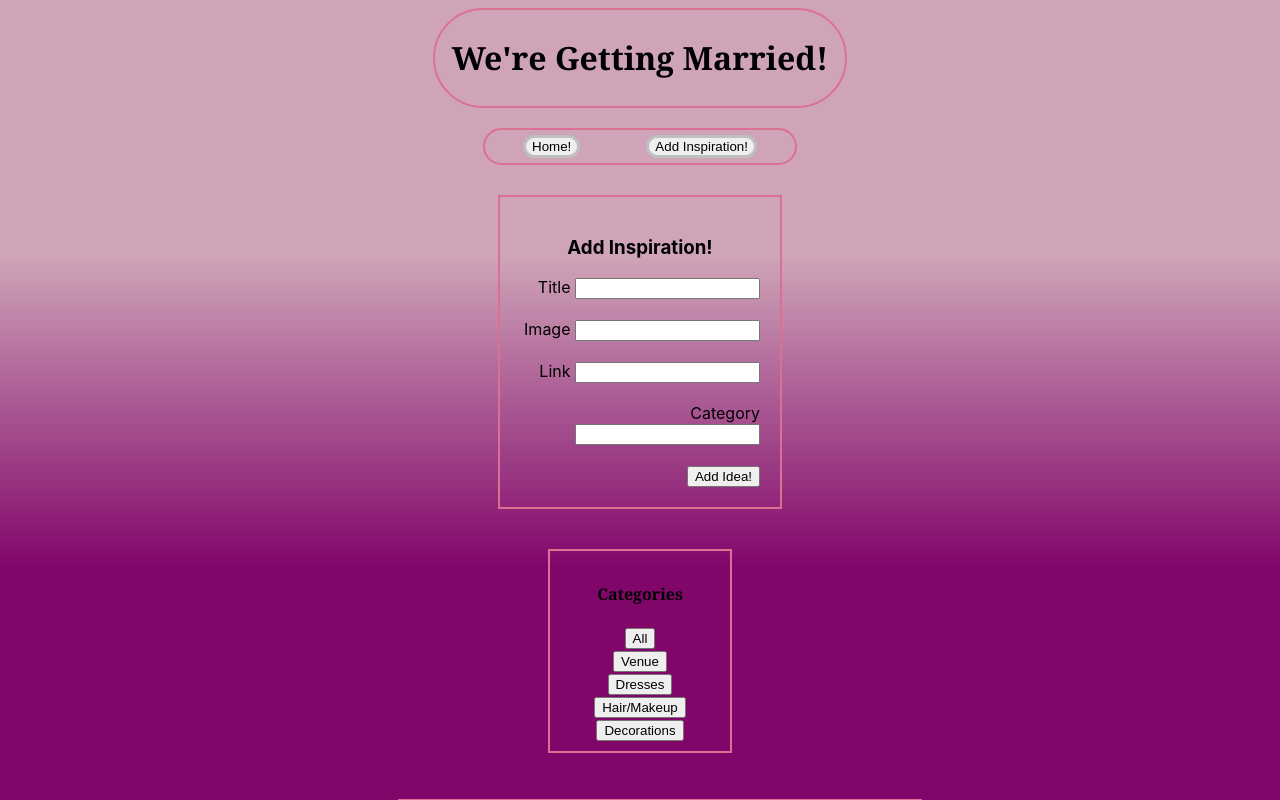
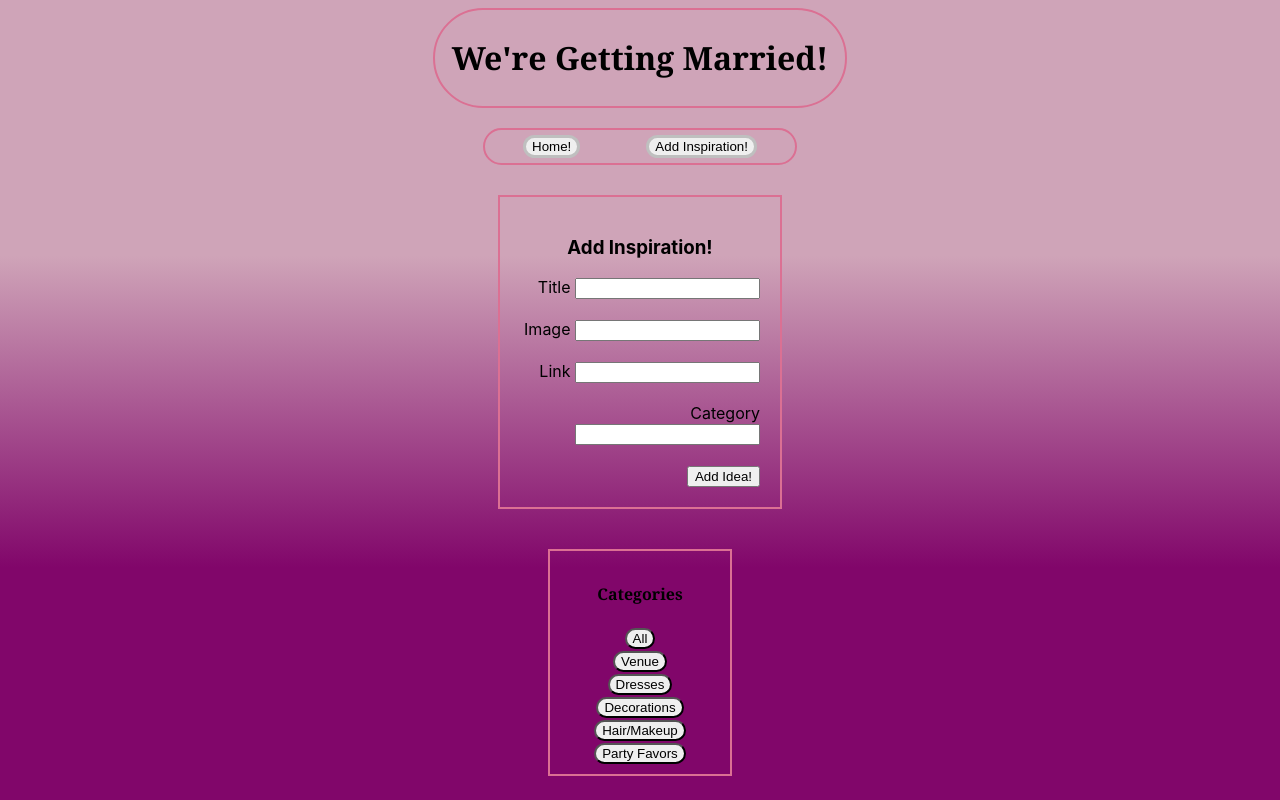
Before and after one commit to ejdehaan/Phase_2_Project, a React (Create React App) app: page /add-inspiration in a window 1280 px wide. Shown: the top 800 px of the page. Built offline with nearby package versions, Linux system fonts and the light colour scheme; data requests are answered from the project's data file.

Commit message:
Added styles

```diff
--- a/db.json
+++ b/db.json
@@ -32,14 +32,14 @@
       "title": "Floating Lotus Candles",
       "image": "https://m.media-amazon.com/images/I/61IAx6o3yhL._AC_SX679_.jpg",
       "link": "https://www.amazon.com/Toner-Depot-Floating-Lanterns-Outdoor/dp/B083N9QWYX/ref=asc_df_B083N9QWYX/?tag=&linkCode=df0&hvadid=416672409243&hvpos=&hvnetw=g&hvrand=11598109552457372648&hvpone=&hvptwo=&hvqmt=&hvdev=c&hvdvcmdl=&hvlocint=&hvlocphy=9012145&hvtargid=pla-884623530624&ref=&adgrpid=94717461300&th=1",
-      "category": "Decoraions",
+      "category": "Decorations",
       "id": 5
     },
     {
       "title": "Loose Updo",
       "image": "https://i.etsystatic.com/27488900/r/il/03eef8/2891139372/il_1588xN.2891139372_9k38.jpg",
       "link": "https://www.etsy.com/listing/967639909/bridal-hair-piece-wedding-hair?gpla=1&gao=1&&utm_source=google&utm_medium=cpc&utm_campaign=shopping_us_e-weddings-accessories-hair_accessories-hair_jewelry&utm_custom1=_k_Cj0KCQjw1tGUBhDXARIsAIJx01mWg2xNLjbGqTAjbWIEfAM-eZMxZCqHMppsbIC-V12z3SVmsGYeNYcaAr6LEALw_wcB_k_&utm_content=go_12569403835_122439474151_507439816466_pla-315321639969_c__967639909_520532460&utm_custom2=12569403835&gclid=Cj0KCQjw1tGUBhDXARIsAIJx01mWg2xNLjbGqTAjbWIEfAM-eZMxZCqHMppsbIC-V12z3SVmsGYeNYcaAr6LEALw_wcB",
-      "category": "Hairstyle",
+      "category": "Hair/Makeup",
       "id": 6
     }
   ]
--- a/src/components/Categories.js
+++ b/src/components/Categories.js
@@ -14,15 +14,17 @@ function Categories({inspo}) {
     <div>
         <div className='category'>
           <h4>Categories</h4>
-          <button>All</button>
+          <button className='button'>All</button>
           <div/>
-          <button>Venue</button>
+          <button className='button'>Venue</button>
           <div/>
-          <button>Dresses</button>
+          <button className='button'>Dresses</button>
           <div/>
-          <button>Hair/Makeup</button>
+          <button className='button'>Decorations</button>
           <div/>
-          <button>Decorations</button>
+          <button className='button'>Hair/Makeup</button>
+          <div/>
+          <button className='button'>Party Favors</button>
         </div>
         <br/>
         <ul>
--- a/src/index.css
+++ b/src/index.css
@@ -54,7 +54,9 @@ code {
   border-radius: 100px;
 }
 
-
+.button {
+  border-radius: 100px;
+}
 
 
 .form {
```
Also changed, not shown: 1 other file (tests, documents, lock files or other folders).
